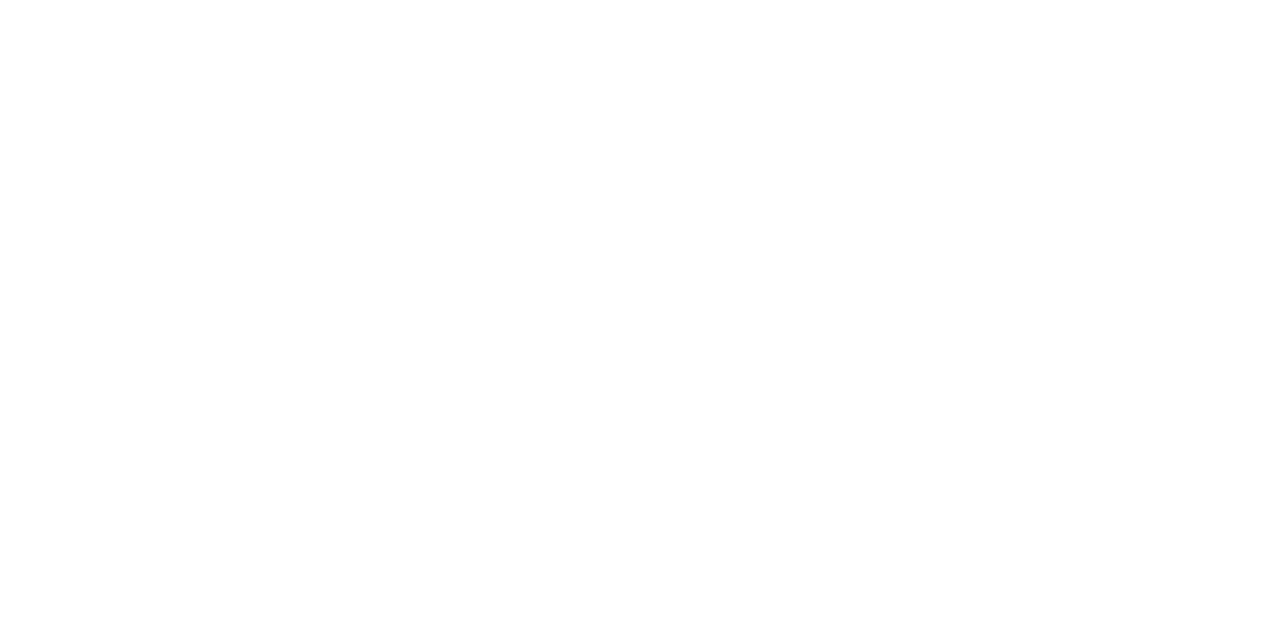
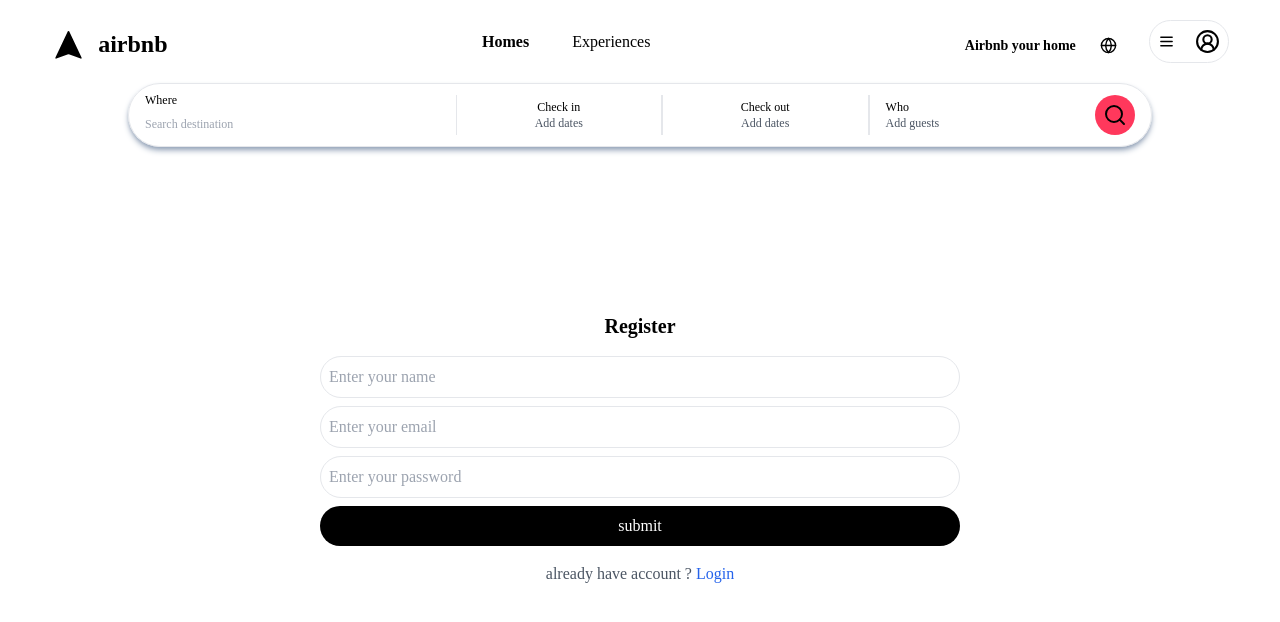
Before and after one commit to shambu2/airbnb, a React (Vite) app in the folder client/: page /register in a window 1280 px wide. Before the commit this address had no page. Shown: the top 622 px of the page. Built offline with nearby package versions, Linux system fonts and the light colour scheme.

Commit message:
added login and register pages

```diff
--- a/client/src/App.jsx
+++ b/client/src/App.jsx
@@ -1,12 +1,20 @@
 import "./App.css";
 import { Route, Routes } from "react-router-dom";
 import HomePage from "./pages/HomePage";
+import Layout from "./Layout";
+import RegisterPage from "./pages/RegisterPage";
+import LoginPage from "./pages/LoginPage";
 
 function App() {
   return (
     <>
       <Routes>
-        <Route path="/" element={<HomePage />} />
+        {/* <Route path="/" element={<HomePage />} /> */}
+        <Route path="/" element={<Layout />}>
+          <Route path="/" element={<HomePage />} />
+          <Route path="/login" element={<LoginPage />} />
+          <Route path="/register" element={<RegisterPage />} />
+        </Route>
       </Routes>
     </>
   );
--- /dev/null
+++ b/client/src/Layout.jsx
@@ -0,0 +1,14 @@
+import React from 'react'
+import Navbar from './components/Navbar'
+import {Outlet} from 'react-router-dom'
+const Layout = () => {
+  return (
+    <div>
+        <Navbar/>
+
+        <Outlet/>
+    </div>
+  )
+}
+
+export default Layout
--- /dev/null
+++ b/client/src/components/Login.jsx
@@ -0,0 +1,30 @@
+import React from 'react'
+import { Link } from 'react-router-dom'
+
+const Login = () => {
+  return (
+    <div className='flex flex-col justify-center items-center w-[50vw] mx-auto h-[50vh]'>
+        <form  >
+            <h2 className='text-xl font-bold mb-4 text-center'>Login</h2>
+            <input
+            type="email"
+            placeholder='Enter your email'
+            className='w-full border p-2 mb-2 rounded-full'
+            />
+             <input
+            type="password"
+            placeholder='Enter your password'
+            className='w-full border p-2 mb-2 rounded-full'
+            />
+            <button className='w-full bg-black text-white rounded-full h-10'>
+                submit
+            </button>
+        </form>
+        <div className='text-gray-600 mt-4'>
+            Don't have account ? <Link to={'/register'} className='text-blue-600'>Register</Link>
+        </div>
+    </div>
+  )
+}
+
+export default Login
--- a/client/src/components/Navbar.jsx
+++ b/client/src/components/Navbar.jsx
@@ -14,6 +14,7 @@
   MenuIcon,
   UserRoundIcon,
 } from "lucide-react";
+import { Link } from "react-router-dom";
 const Navbar = () => {
   return (
     <div className="w-[92vw] grid grid-rows-3  mx-auto ">
@@ -41,9 +42,11 @@
               <p>Airbnb your home</p>
               <Globe size={17} />
             </div>
-            <div className="flex items-center justify-center gap-3 border py-2 px-2  rounded-full">
+            <div className="flex items-center justify-center gap-5 border py-2 px-2  rounded-full">
               <Menu size={17} />
-              <CircleUserRound size={25} />
+              <Link to={"/login"}>
+                <CircleUserRound size={25} />
+              </Link>
             </div>
           </div>
         </div>
@@ -60,7 +63,11 @@
           <div className=" h-full hover:rounded-full pt-2 my-auto text-xs pl-4 cursor-pointer hover:bg-slate-200 ">
             <p>Where</p>
 
-            <input type="text" className="text-gray-600 font-extralight py-2 w-full outline-none bg-transparent" placeholder="Search destination" />
+            <input
+              type="text"
+              className="text-gray-600 font-extralight py-2 w-full outline-none bg-transparent"
+              placeholder="Search destination"
+            />
           </div>
           <div className="flex flex-col text-xs items-center justify-center border-x h-10 my-auto">
             <p>Check in</p>
@@ -87,7 +94,7 @@
           <p>Start your search</p>
         </div>
       </div>
-      <div className="grid">icons</div>
+      {/* <div className="grid">icons</div> */}
     </div>
   );
 };
--- /dev/null
+++ b/client/src/components/Register.jsx
@@ -0,0 +1,35 @@
+import React from "react";
+import { Link } from "react-router-dom";
+
+const Register = () => {
+  return (
+    <div className="flex flex-col justify-center items-center w-[50vw] mx-auto h-[50vh]">
+      <form>
+        <h2 className="text-xl font-bold mb-4 text-center">Register</h2>
+        <input
+          type="email"
+          placeholder="Enter your name"
+          className="w-full border p-2 mb-2 rounded-full"
+        />
+        <input
+          type="email"
+          placeholder="Enter your email"
+          className="w-full border p-2 mb-2 rounded-full"
+        />
+        <input
+          type="password"
+          placeholder="Enter your password"
+          className="w-full border p-2 mb-2 rounded-full"
+        />
+        <button className="w-full bg-black text-white rounded-full h-10">
+          submit
+        </button>
+      </form>
+      <div className="text-gray-600 mt-4">
+        already  have account ? <Link to={'/login'} className="text-blue-600">Login</Link>
+      </div>
+    </div>
+  );
+};
+
+export default Register;
--- a/client/src/pages/HomePage.jsx
+++ b/client/src/pages/HomePage.jsx
@@ -4,7 +4,8 @@
 const HomePage = () => {
   return (
     <div className=''>
-      <Navbar/>
+      {/* <Navbar/> */}
+      home
     </div>
   )
 }
--- /dev/null
+++ b/client/src/pages/LoginPage.jsx
@@ -0,0 +1,12 @@
+import React from "react";
+import Login from "../components/Login";
+
+const LoginPage = () => {
+  return (
+   <div>
+    <Login/>
+   </div>
+  );
+};
+
+export default LoginPage;
--- /dev/null
+++ b/client/src/pages/RegisterPage.jsx
@@ -0,0 +1,12 @@
+import React from 'react'
+import Register from '../components/Register'
+
+const RegisterPage = () => {
+  return (
+    <div>
+        <Register/>
+    </div>
+  )
+}
+
+export default RegisterPage
```
